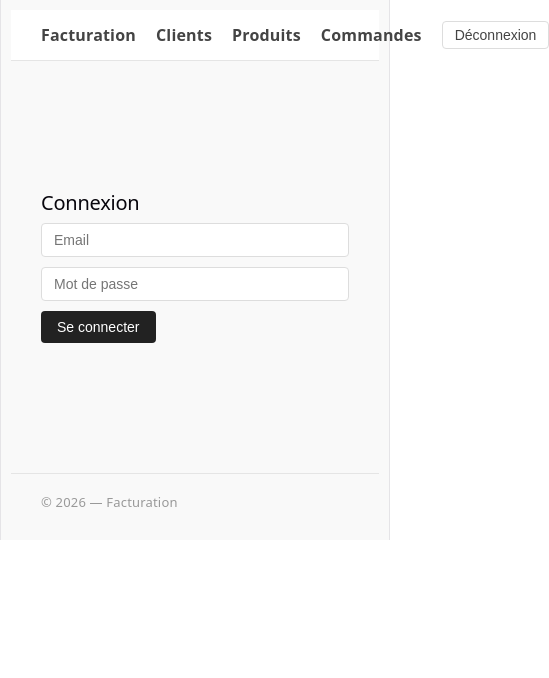
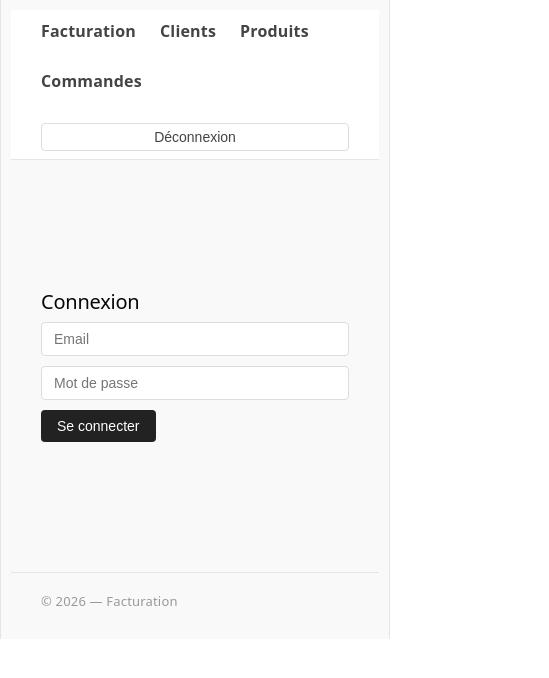
Before and after one commit to ProG767/facturation, a React (Vite) app: page /login in a window 390 px wide. Shown: the top 678 px of the page, 549 px wide, since content can reach past the window. Built offline with nearby package versions, Linux system fonts and the light colour scheme; no server answers; sample sign-in values are in the browser's storage; what @react-pdf/renderer would draw is missing.

Commit message:
responsive mobile 1

```diff
--- a/src/index.css
+++ b/src/index.css
@@ -105,17 +105,19 @@ code {
     margin: 15px auto;
   }
 
- .nav nav {
-  display: flex;
-  gap: 20px;
-  align-items: center;
-  height: 50px;
-  justify-content: space-between;  /* ← ajoute cette ligne */
+   .nav nav {
+    flex-wrap: wrap;
+    height: auto;
+    padding: 8px 0;
+    justify-content: flex-start;
   }
 
-  .nav nav button {
-    margin-left: auto;  /* ← pousse le bouton à droite */
+    .nav nav button {
+    margin-left: 0;
+    margin-top: 5px;
+    width: 100%;
   }
+
   .nav nav a {
     font-size: 13px;
   }
```
